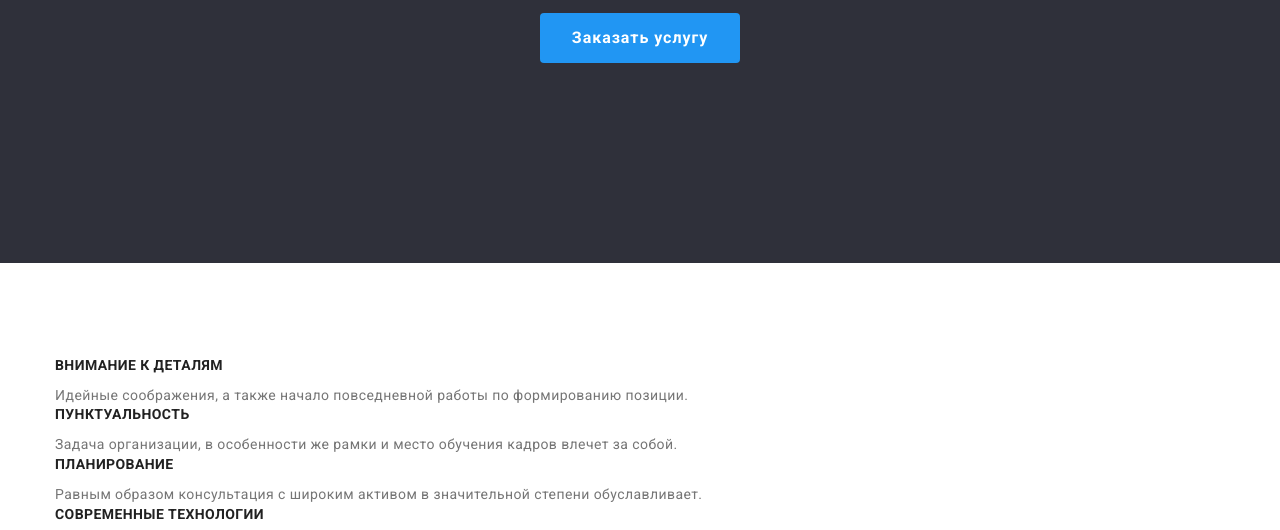
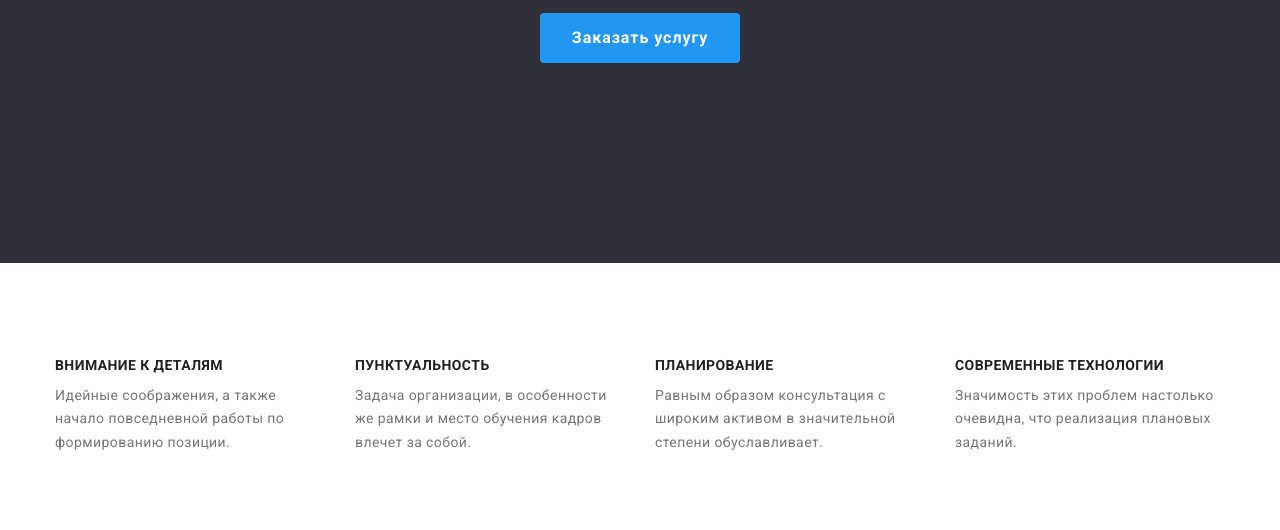
Before and after one commit to VictorSelischev/goit-markup-hw-03, a plain HTML site: page index.html in a window 1280 px wide. Shown: the part 419-949 px from the top of the page. Drawn offline with nearby package versions, Linux system fonts and the light colour scheme.

Commit message:
Задает значение flex секции Преимущества

```diff
--- a/css/styles.css
+++ b/css/styles.css
@@ -251,6 +251,18 @@ address {
   overflow: hidden;
 }
 
+.function {
+  display: flex;
+}
+
+.function-item {
+  width: 270px;
+}
+
+.function-item:not(:last-child) {
+  margin-right: 30px;
+}
+
 .function-subtitle {
   margin-bottom: 10px;
 
@@ -261,7 +273,6 @@ address {
   text-transform: uppercase;
 }
 
-/* Секция преимущества */
 .function-text {
   color: var(--text-color-two);
   font-size: 14px;
@@ -280,6 +291,8 @@ address {
   line-height: 1.17;
   letter-spacing: 0.03em;
   text-align: center;
+
+  outline: 2px solid tomato;
 }
 
 /* Секция Наша команда */
```
